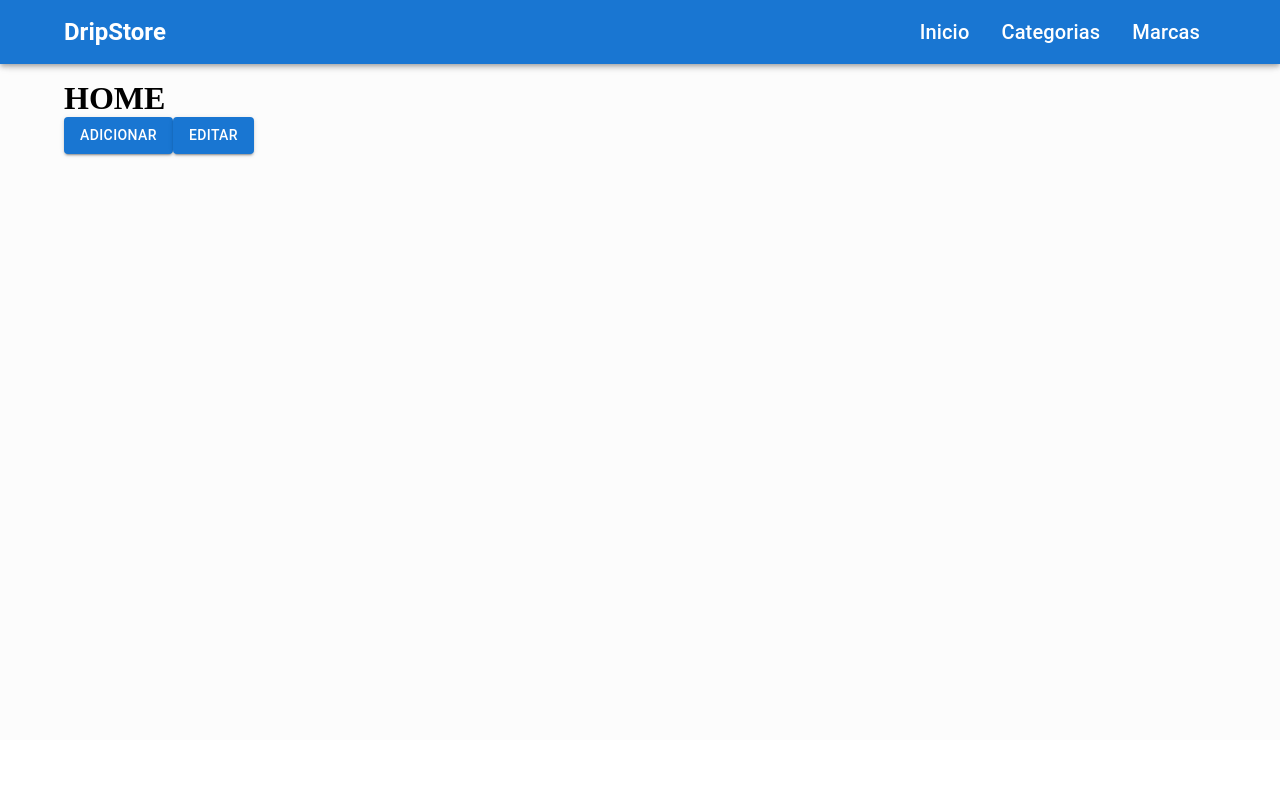
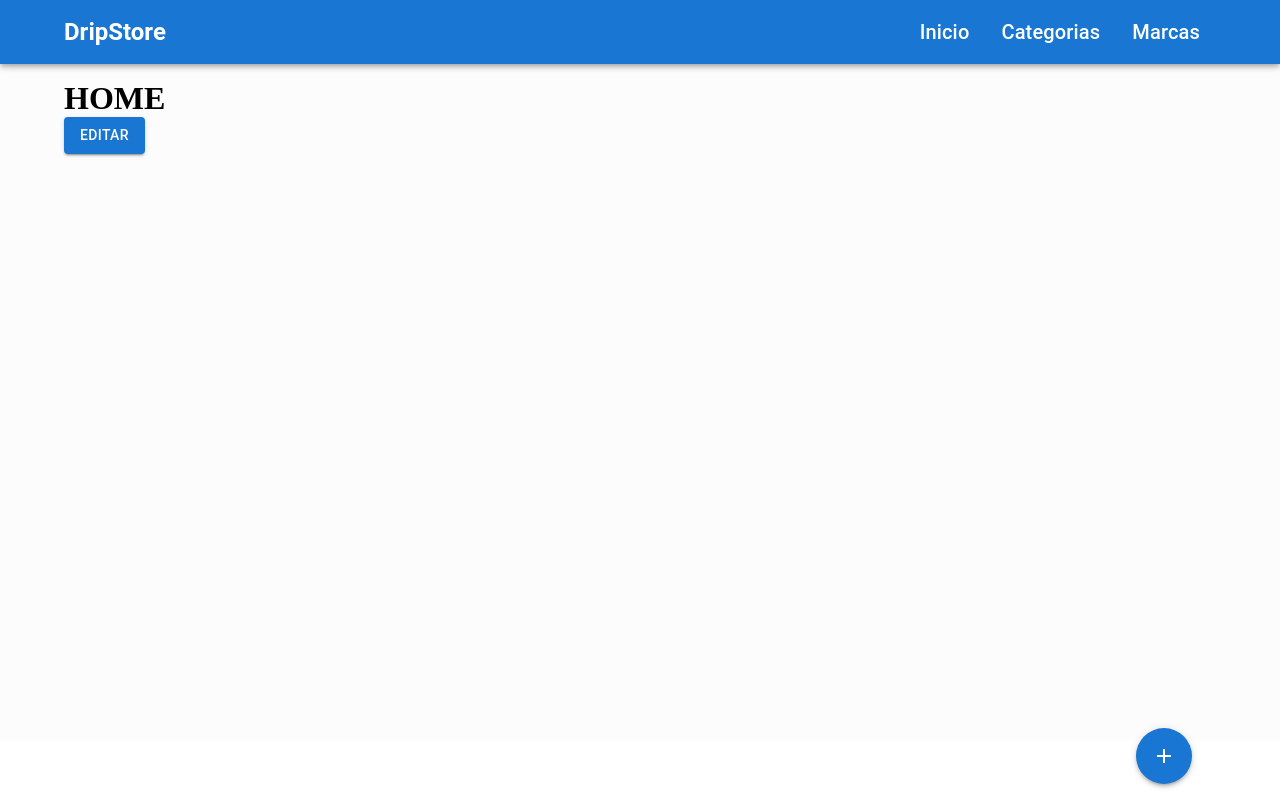
Before and after one commit to breno-dev98/drip, a React (Vite) app: page / in a window 1280 px wide. Built offline with nearby package versions, Linux system fonts and the light colour scheme.

Commit message:
implementando FloatingButton

```diff
--- /dev/null
+++ b/src/components/ui/FloatingButton.jsx
@@ -0,0 +1,27 @@
+
+import { Button, Container } from "@mui/material";
+import AddIcon from "@mui/icons-material/Add";
+
+const FloatingButton = ({ onClick }) => {
+  return (
+    <Container maxWidth='lg' sx={{display: 'flex', justifyContent: 'flex-end'}}>
+      <Button
+        variant="contained"
+        color="primary"
+        onClick={onClick}
+        sx={{
+          position: "fixed",
+          bottom: 16,
+          borderRadius: "50%",
+          minWidth: "56px",
+          height: "56px",
+          boxShadow: 3,
+        }}
+      >
+        <AddIcon />
+      </Button>
+    </Container>
+  );
+};
+
+export default FloatingButton;
--- a/src/components/ui/ModalReutilizavel.jsx
+++ b/src/components/ui/ModalReutilizavel.jsx
@@ -1,55 +1,59 @@
 import { Button, Dialog, DialogActions, Divider, FormControl, TextField, Typography } from "@mui/material";
 import { useForm } from "react-hook-form";
 import { zodResolver } from "@hookform/resolvers/zod";
-const ModalReutilizavel = ({type = 'create', headerTitle = 'Header Title Modal', headerAlign = 'left', fields, open, onClose, schema}) => {
-
-
-
-    const {register, handleSubmit, reset, formState: {errors}} = useForm({resolver: zodResolver(schema)})
+const ModalReutilizavel = ({ type = "create", headerTitle = "Header Title Modal", headerAlign = "left", fields, open, onClose, schema }) => {
+  const {
+    register,
+    handleSubmit,
+    reset,
+    formState: { errors },
+  } = useForm({ resolver: zodResolver(schema) });
   const handleClose = () => {
     onClose();
     reset();
-    }
+  };
   const onSubmit = (data) => {
-        console.log("Dados enviados:",data);
-        reset()
-        onClose()
-    }
+    console.log("Dados enviados:", data);
+    reset();
+    onClose();
+  };
   return (
-        <Dialog open={open} onClose={onClose} fullWidth maxWidth='xs'>
-            <Typography variant="h5" fontWeight='bold' textTransform='uppercase' my={2} px={3.3} textAlign={headerAlign}>
+    <Dialog open={open} onClose={onClose} fullWidth maxWidth="xs">
+      <Typography variant="h5" fontWeight="bold" textTransform="uppercase" my={2} px={3.3} textAlign={headerAlign}>
         {headerTitle}
       </Typography>
       <Divider />
       <form onSubmit={handleSubmit(onSubmit)}>
-                <FormControl fullWidth sx={{padding: '1rem 1.8rem', gap: 1}}>
+        <FormControl fullWidth sx={{ padding: "1rem 1.8rem", gap: 1 }}>
           {fields?.map((item, index) => (
-                        <TextField key={index} label={item.label}
+            <TextField
+              key={index}
+              label={item.label}
               type={item.type}
               name={item.name}
               variant="outlined"
               size="small"
               multiline={item.multiline}
               rows={item.rows}
-                        inputProps={{maxLength: item.maxLength}}
+              inputProps={{ maxLength: item.maxLength }}
               {...register(item.name)}
               error={!!errors[item.name]}
               helperText={errors[item.name]?.message}
             />
-
           ))}
-
         </FormControl>
         <Divider />
-                <DialogActions sx={{my: 1}}>
-                    <Button type="submit" variant="contained" color='primary'>{type === 'create' ? 'Adicionar' : 'Atualizar'}</Button>
-                    <Button onClick={handleClose} variant="outlined" color='error'>Cancelar</Button>
+        <DialogActions sx={{ my: 1 }}>
+          <Button type="submit" variant="contained" color="primary">
+            {type === "create" ? "Adicionar" : "Atualizar"}
+          </Button>
+          <Button onClick={handleClose} variant="outlined" color="error">
+            Cancelar
+          </Button>
         </DialogActions>
       </form>
     </Dialog>
-
-
   );
-}
+};
 
 export default ModalReutilizavel;
--- a/src/pages/Home/index.jsx
+++ b/src/pages/Home/index.jsx
@@ -2,6 +2,7 @@ import { Button, Container } from "@mui/material";
 import ModalReutilizavel from "../../components/ui/ModalReutilizavel";
 import { useState } from "react";
 import { z } from  'zod'
+import FloatingButton from "../../components/ui/FloatingButton";
 
 const HomePage = () => {
     const [openModal, setOpenModal] = useState(false)
@@ -22,18 +23,22 @@ const HomePage = () => {
         {name: 'imagem', type: 'file'},
     ]
     return (
-        <Container maxWidth='lg'>
+      <Container maxWidth="lg">
         <h1>HOME</h1>
         <ModalReutilizavel
           headerAlign="center"
-        headerTitle={`${modalType === 'create' ? 'Criar' : 'Atualizar'} Categoria`}
+          headerTitle={`${modalType === "create" ? "Criar" : "Atualizar"} Categoria`}
           fields={fieldsList}
           schema={schema}
           open={openModal}
           type={modalType}
-        onClose={handleCloseModal}/>
-        <Button variant="contained" onClick={() => handleOpenModal('create')}>Adicionar</Button>
-        <Button variant="contained" onClick={() => handleOpenModal('update')}>Editar</Button>
+          onClose={handleCloseModal}
+        />
+        <FloatingButton  onClick={() => handleOpenModal("create")} />
+
+        <Button variant="contained" onClick={() => handleOpenModal("update")}>
+          Editar
+        </Button>
       </Container>
     );
 }
--- a/src/pages/Marcas/index.jsx
+++ b/src/pages/Marcas/index.jsx
@@ -1,3 +1,5 @@
+import { Container } from "@mui/material";
+
 const MarcasPage = () => {
 
     return (
```
Also changed, not shown: src/components/ui/ModalCategoria.jsx (+9 -28 lines). Lines whose indentation alone changed are shown as unchanged.
